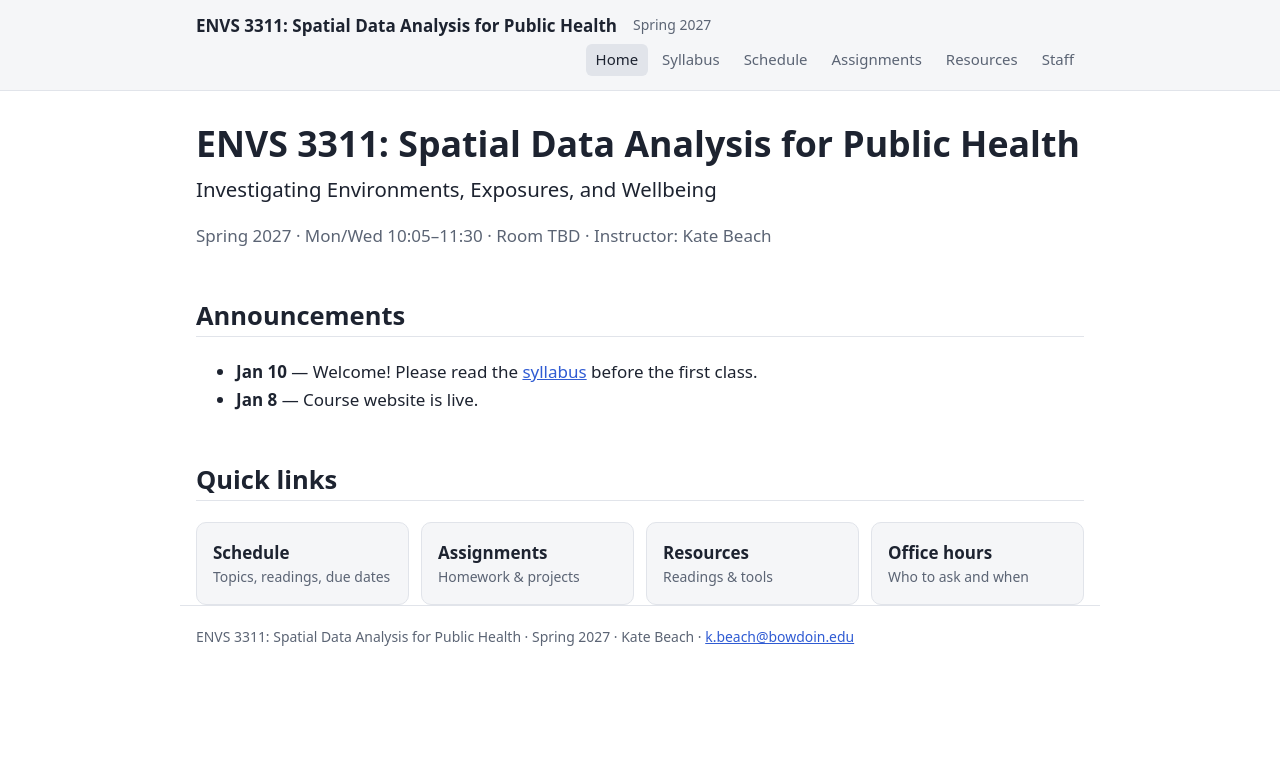
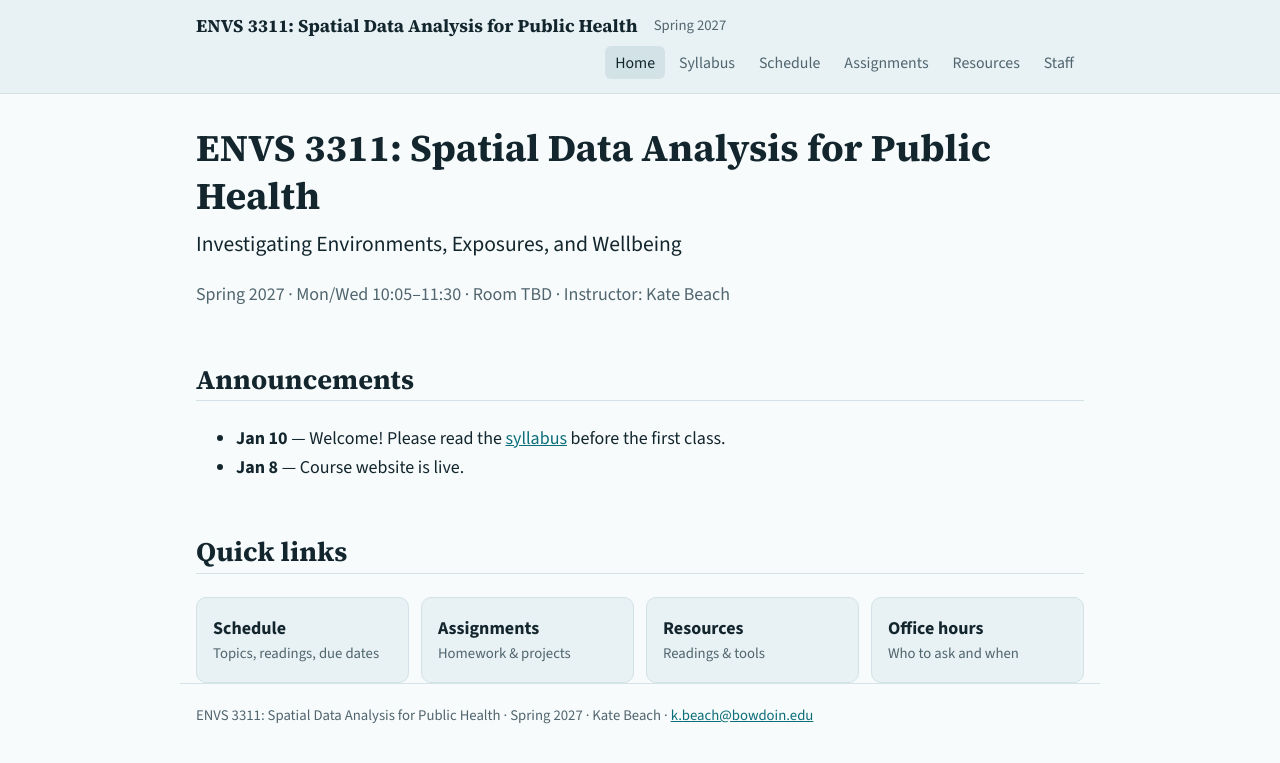
Before and after one commit to kateebb/envs3311, a Jekyll site: the page built from index.md, in a window 1280 px wide. Shown: the top 763 px of the page. Built offline with Jekyll 4.4.1, drawn with Linux system fonts in a browser that asks for light colours.

Commit message:
Update _config.yml
Change to 'ocean' theme

```diff
--- a/_config.yml
+++ b/_config.yml
@@ -11,6 +11,13 @@ description: "Course website for ENVS 3311"
 url: "https://kateebb.github.io"
 baseurl: "/envs3311"
 
+# ---- Site appearance ----
+style:
+  theme: ocean          # light | sage | ocean | warm | contrast | dark | auto
+  font: source-sans     # system | inter | source-sans | lato | nunito | merriweather | source-serif | lora | georgia
+  heading_font: source-serif
+  font_size: 18px       # e.g. 16px, 17px, 18px, 20px
+
 markdown: kramdown
 permalink: pretty
 plugins:
```
